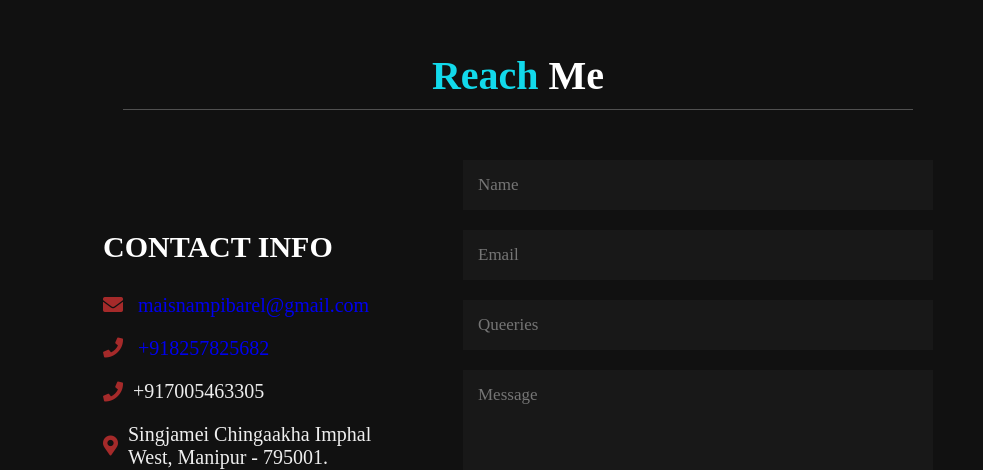
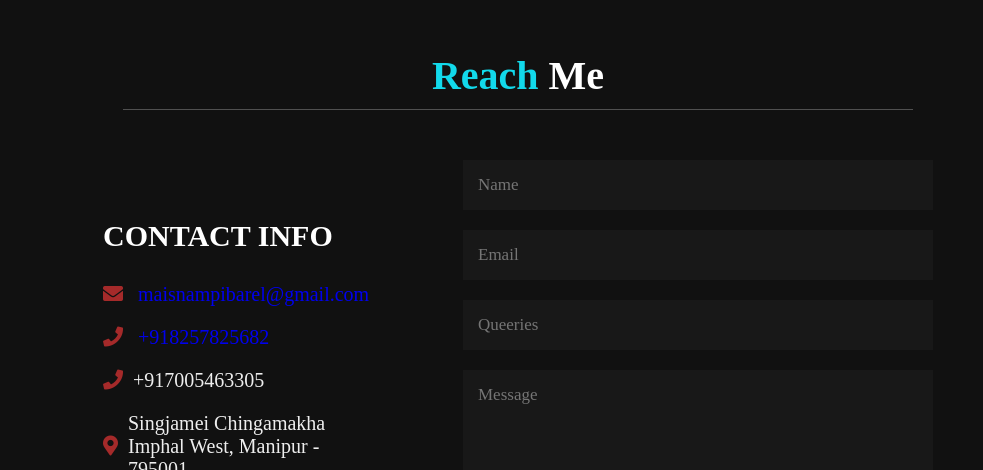
Before and after one commit to pibarel27/pibaportfolio.github.io, a plain HTML site: page index.html in a window 1280 px wide. Shown: the part 3207-3677 px from the top of the page, without its empty margins (297-1280 px from the left). Drawn offline with nearby package versions, Linux system fonts and the light colour scheme.

Commit message:
Update index.html

```diff
--- a/index.html
+++ b/index.html
@@ -625,7 +625,7 @@ header{
         <h3 id="email"> <a href="mailto:maisnampibarel@gmail.com"> <i class="fas fa-envelope"></i> maisnampibarel@gmail.com </a></h3>
         <h3 id="contact"><a href="tel:+918257825682"> <i class="fas fa-phone"></i> +918257825682 </a></h3>
     <h3> <i class="fas fa-phone"></i> +917005463305</h3>
-        <h3> <i class="fas fa-map-marker-alt"></i>Singjamei Chingaakha Imphal West, Manipur - 795001. </h3>
+        <h3> <i class="fas fa-map-marker-alt"></i>Singjamei Chingamakha Imphal West, Manipur - 795001. </h3>
         <a href="https://www.facebook.com/pibarel27" target="_blank">
             <img id="fb-logo" src="https://1000logos.net/wp-content/uploads/2021/04/Facebook-logo.png" alt="e" ><h3 id="fb">  Pibarel Maisnam</h3></a>
         <a href="https://www.linkedin.com/in/akash-maisnam-92726224b" target="_blank"> <img id="linkedln-logo" src="https://brandlogos.net/wp-content/uploads/2016/06/linkedin-logo-512x512.png" alt=""> <h3 id="linkedln">Akash Maisnam</h3></a>
```
